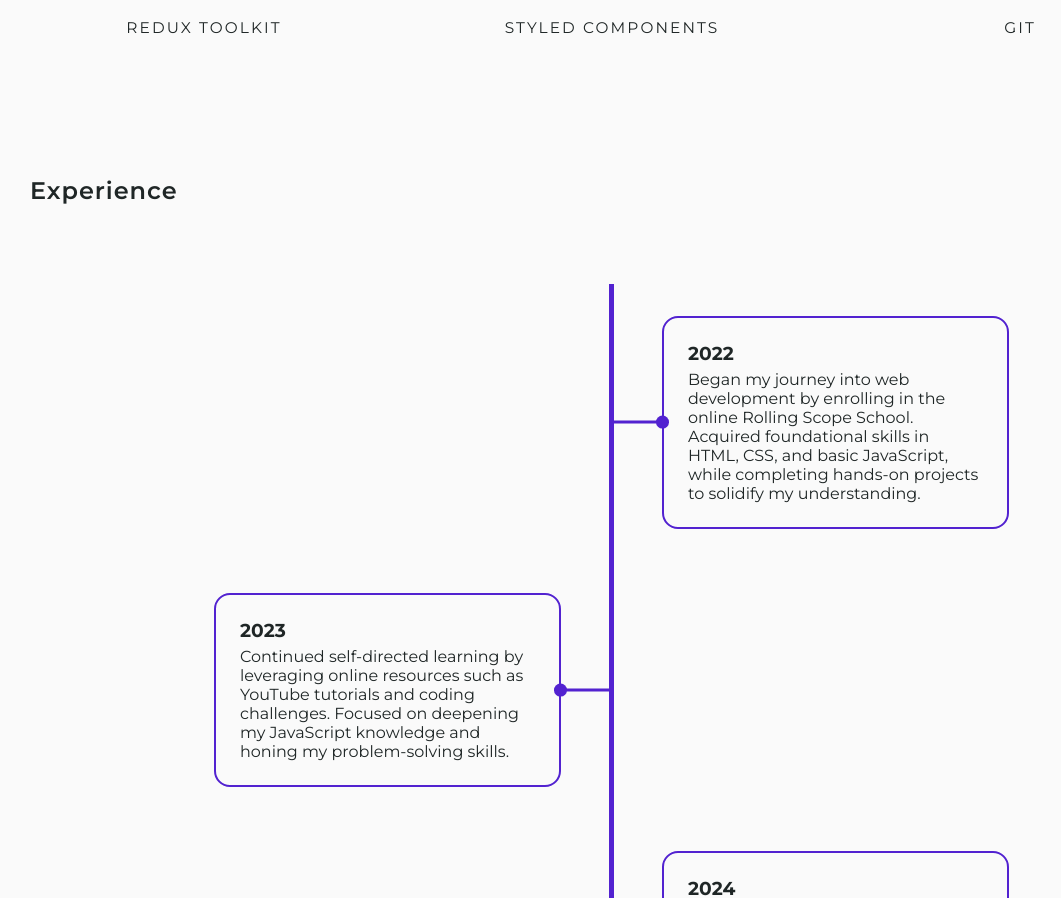
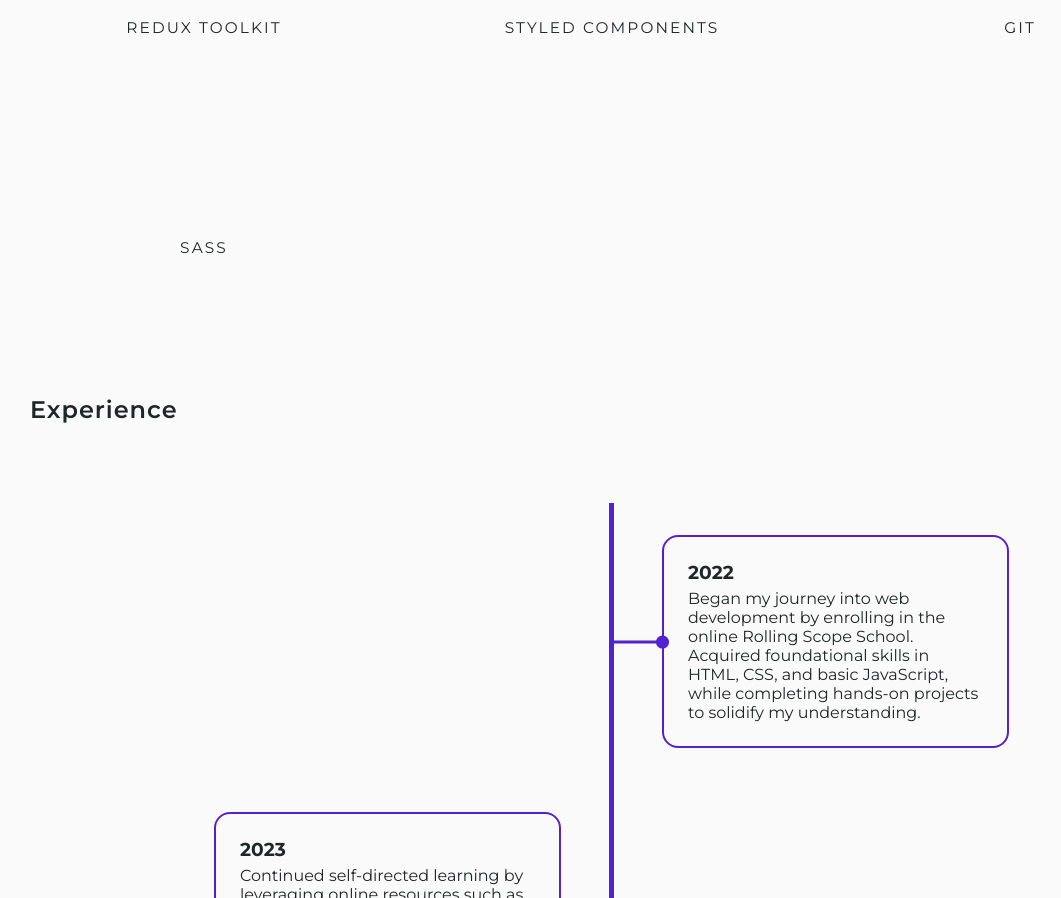
Before and after one commit to bloodyrainday/react-cv, a React app: page / in a window 1280 px wide. Shown: the part 2724-3622 px from the top of the page, without its empty margins (28-1089 px from the left). Built offline with nearby package versions, Linux system fonts and the light colour scheme.

Commit message:
feat: add skill icon

```diff
--- a/src/layout/sections/Skills/Skills.tsx
+++ b/src/layout/sections/Skills/Skills.tsx
@@ -31,6 +31,10 @@ const skillData = [
     title: "GIT",
     iconId: "gitIcon",
   },
+  {
+    title: "SASS",
+    iconId: "sassIcon",
+  },
 ];
 
 export const Skills: React.FC = (props: Props) => {
```
Also changed, not shown: src/assets/images/16593581021551942823.svg (added).
